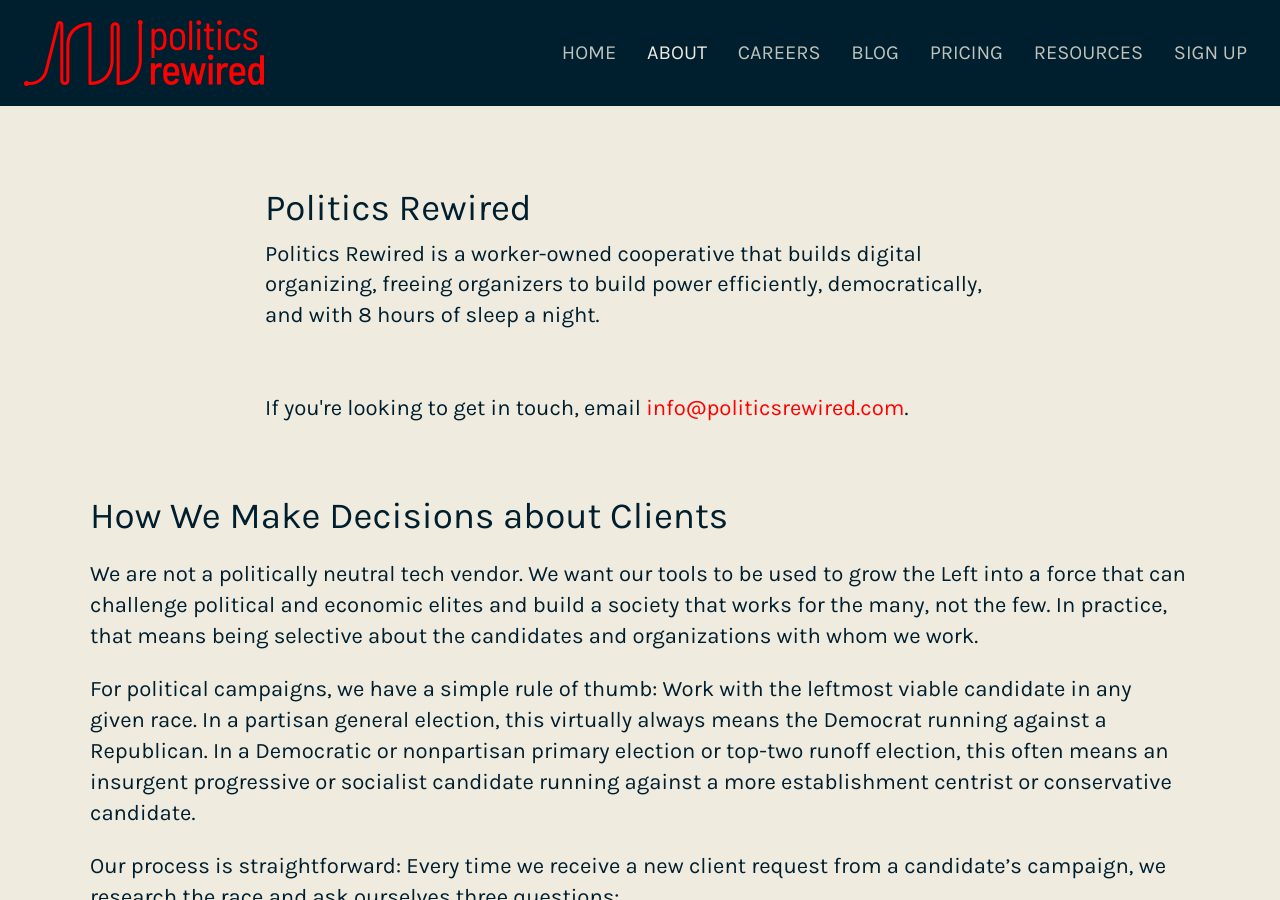
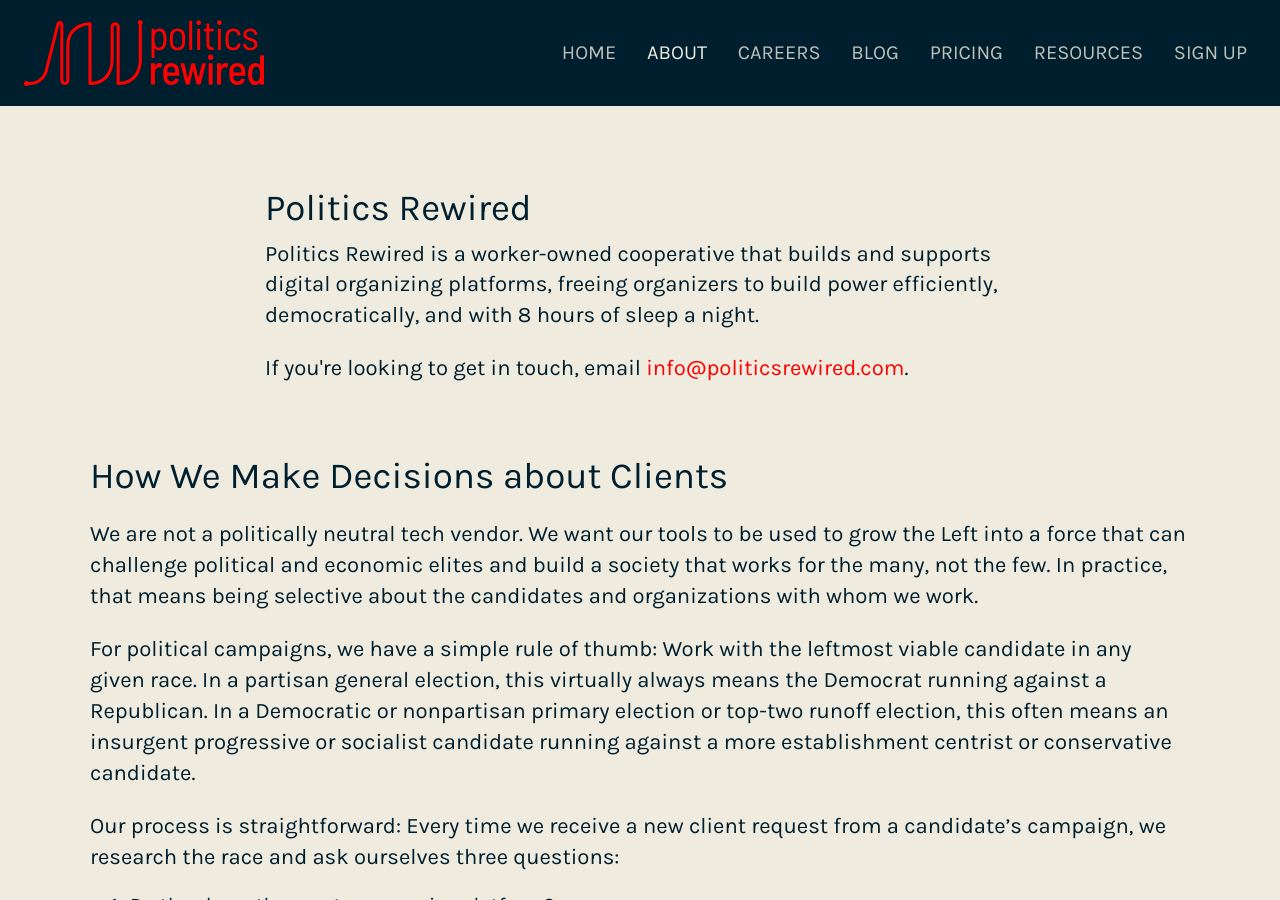
Before and after one commit to politics-rewired/politics-rewired.github.io, a Jekyll site: the page built from about.html, in a window 1280 px wide and 900 px high. Built offline with Jekyll 4.4.1, drawn with Linux system fonts in a browser that asks for light colours.

Commit message:
feat: small copy changes

```diff
--- a/about.html
+++ b/about.html
@@ -6,11 +6,8 @@
 <section class="hero">
   <div class="text-container">
     <h1>Politics Rewired</h1>
-    <p class="subtext">Politics Rewired is a worker-owned cooperative that builds digital organizing, freeing organizers
-      to build power efficiently, democratically, and with 8 hours of sleep a night.</p>
-  </div>
-
-  <div class="text-container">
+    <p class="subtext">Politics Rewired is a worker-owned cooperative that builds and supports digital organizing
+      platforms, freeing organizers to build power efficiently, democratically, and with 8 hours of sleep a night.</p>
     <p>If you're looking to get in touch, email <a href="mailto:info@politicsrewired.com">info@politicsrewired.com</a>.
     </p>
   </div>
@@ -63,7 +60,8 @@
     For political organizations, we evaluate their mission, their membership, and their methods.
     We’re excited to support movement organizations building bottom-up power for popular demands, and
     encourage the use of our tool for meaningful connections and asks, rather than spam.
-    There are countless different kinds of organizations, and just as we do with candidates, we research each one with care.
+    There are countless different kinds of organizations, and just as we do with candidates, we research each one with
+    care.
   </p>
 
   <p>
--- a/index.html
+++ b/index.html
@@ -46,7 +46,7 @@
     content: Built-in contact validation allows you to filter out landlines, reducing costs and ensuring successful message delivery. All validation results are stored in a database for later reference.
     image: filter.png
   - title: Automatic Resource Management
-    content: Spoke Rewired automatically assigns phone numbers to send your texts from, for local engagement and to ensure your messages aren't flagged as spam.
+    content: Spoke Rewired automatically assigns phone numbers to send your texts from, which both enhances local engagement and ensures that your messages aren't flagged as spam.
     image: proximity.gif
 
 clients:
@@ -83,7 +83,7 @@
   </div>
 </section>
 
-<h2> More About Spoke Rewired </h2>
+<h2>Peer-to-Peer Texting with Spoke Rewired</h2>
 
 {% for section in page.sections %}
 <section>
--- a/pricing.html
+++ b/pricing.html
@@ -43,7 +43,7 @@
     answer: <span class="answer">We bill at the end of the month for usage-based products (SMS segments, phone numbers), and at the top of the month for license-based products (consulting, database services, etc.)</span>
   - question: Questions about pricing or interested in scheduling a demo?
     answer: <span class="answer">Please reach out at <a href="mailto:info@politicsrewired.com">info@politicsrewired.com</a>.</span>
-  - question: What is the difference between a SMS segment and a SMS message?
+  - question: What is the difference between a SMS segment and a MMS message?
     answer: <span class="answer">You can read about the difference here - <a href="https://docs.spokerewired.com/article/89-segments-and-encodings">segments and encodings</a>.</span>
 ---
 
```
